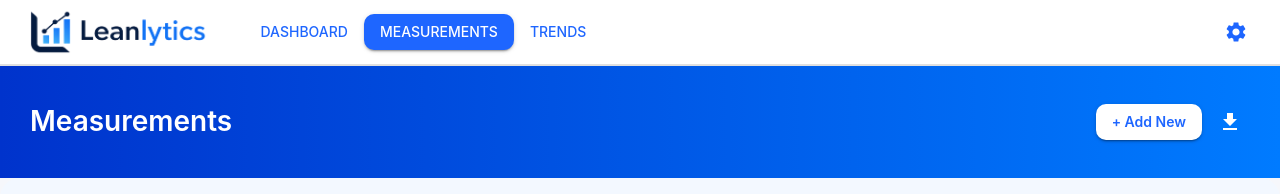
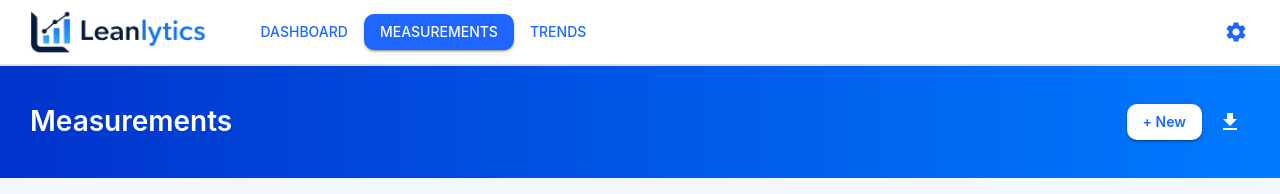
Before and after one commit to serhan-yilmaz/leanlytics, a React (Vite) app in the folder frontend/: page /measurements in a window 1280 px wide. Shown: the top 194 px of the page. Built offline with nearby package versions, Linux system fonts and the light colour scheme.

Commit message:
Update Measurements.tsx

```diff
--- a/frontend/src/pages/Measurements.tsx
+++ b/frontend/src/pages/Measurements.tsx
@@ -67,7 +67,7 @@ export default function Measurements() {
     <>
       <PageHeader
         title="Measurements"
-        actionLabel="+ Add New"
+        actionLabel="+ New"
         actionOnClick={openCreate}
         actions={
           <Tooltip title="Export CSV">
```
